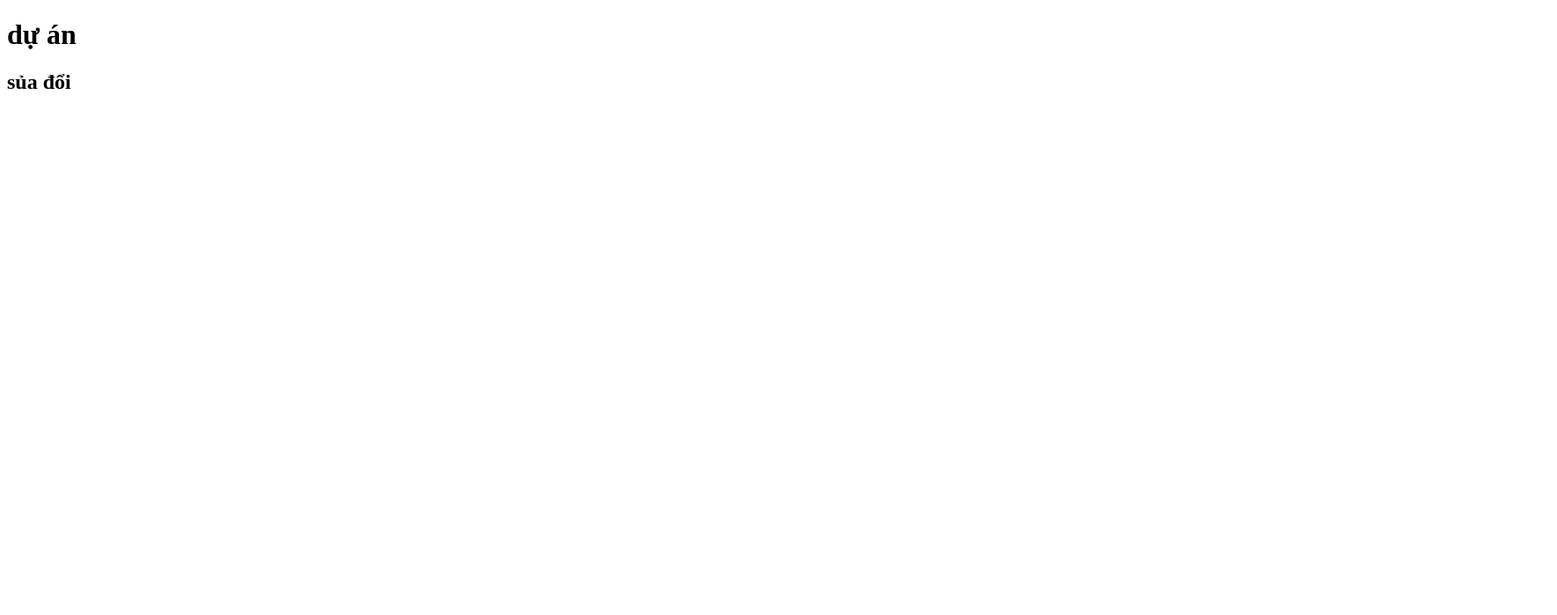
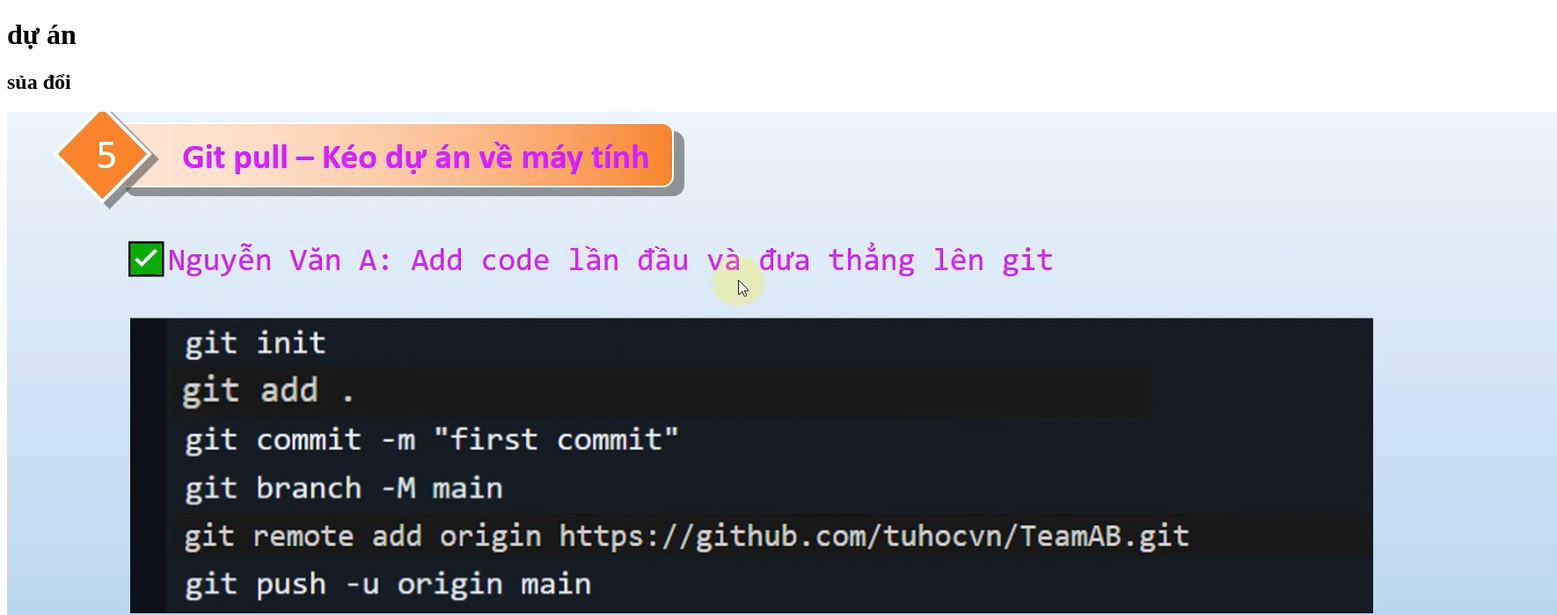
Before and after one commit to nguyendat1905/d-n, a plain HTML site: page index.html in a window 1280 px wide. Shown: the top 699 px of the page at 88% size, 1770 px wide, since content can reach past the window. Drawn offline with Linux system fonts and the light colour scheme.

Commit message:
sửa đổi lần 2

```diff
--- a/index.html
+++ b/index.html
@@ -10,6 +10,7 @@
 <body>
     <h1>dự án</h1>
     <h2>sủa đổi</h2>
+    <img src="Ảnh chụp màn hình 2025-03-18 095706.png" alt="">
 </body>
 
 </html>
```
Also changed, not shown: Ảnh chụp màn hình 2025-03-18 095706.png (added).
